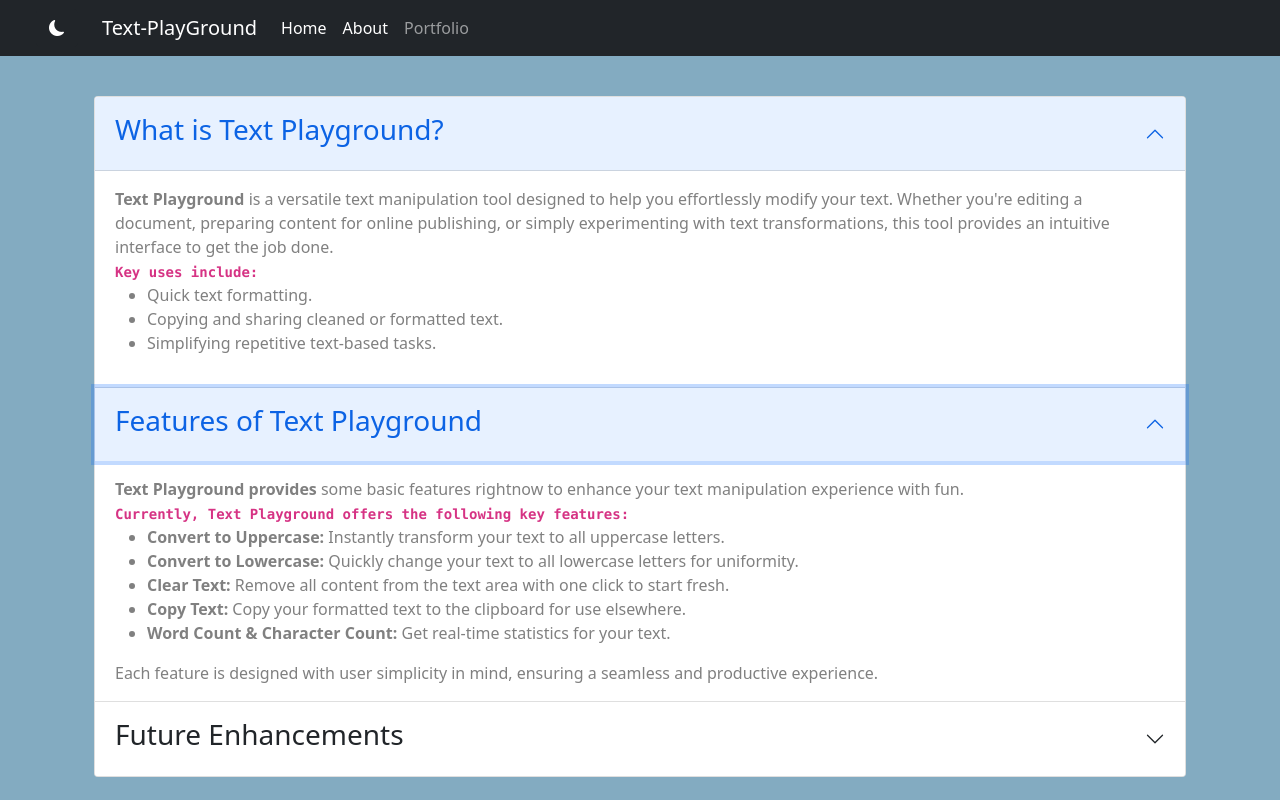
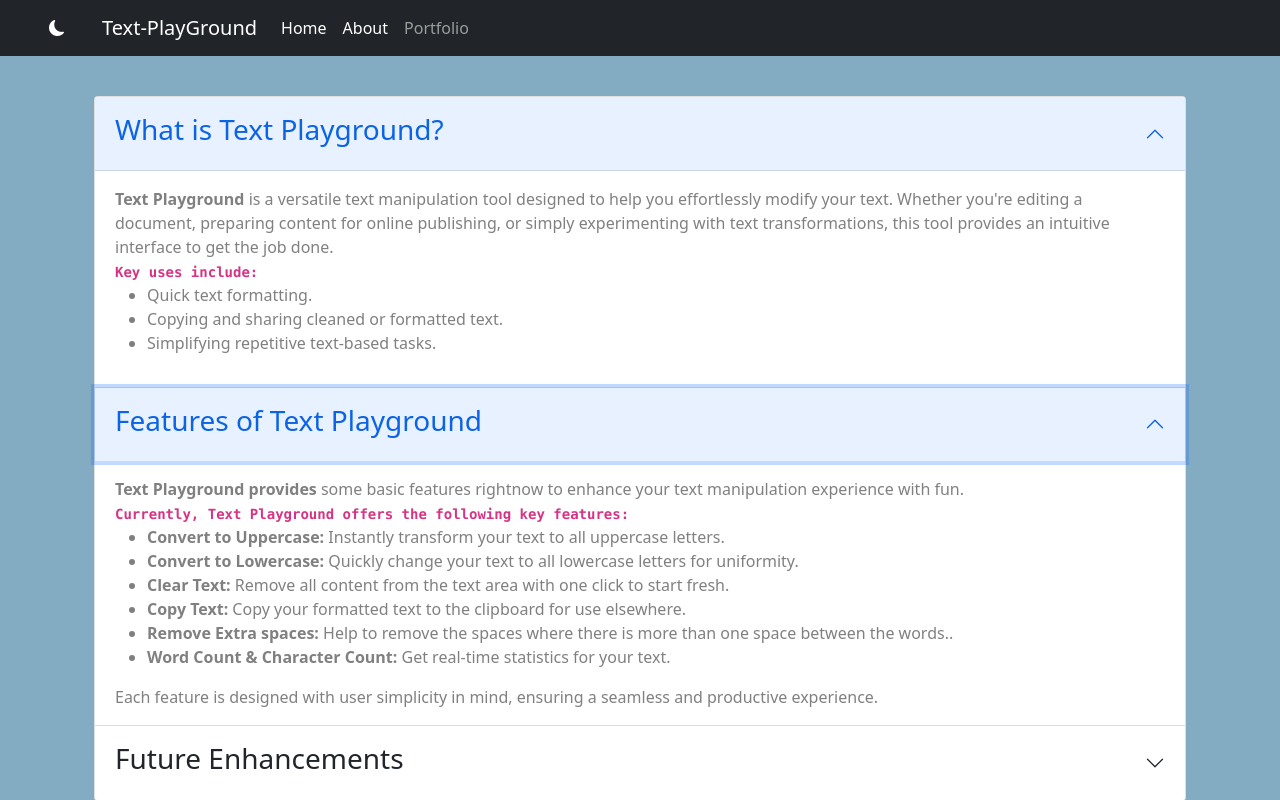
Before and after one commit to Sujan-Rai-426/React-Projects, a React (Vite) app in the folder 05_Text_PlayGround/: page /about in a window 1280 px wide. Both pictures are taken after a click on the button "Features of Text Playground". Shown: the top 800 px of the page. Built offline with nearby package versions, Linux system fonts and the light colour scheme.

Commit message:
About  section file

```diff
--- a/05_Text_PlayGround/src/components/About.jsx
+++ b/05_Text_PlayGround/src/components/About.jsx
@@ -49,6 +49,7 @@ function About() {
                     <li><strong>Convert to Lowercase:</strong> Quickly change your text to all lowercase letters for uniformity.</li>
                     <li><strong>Clear Text:</strong> Remove all content from the text area with one click to start fresh.</li>
                     <li><strong>Copy Text:</strong> Copy your formatted text to the clipboard for use elsewhere.</li>
+                    <li><strong>Remove Extra spaces:</strong> Help to remove the spaces where there is more than one space between the words..</li>
                     <li><strong>Word Count & Character Count:</strong>  Get real-time statistics for your text.</li>
                 </ul>
                     Each feature is designed with user simplicity in mind, ensuring a seamless and productive experience.
```
